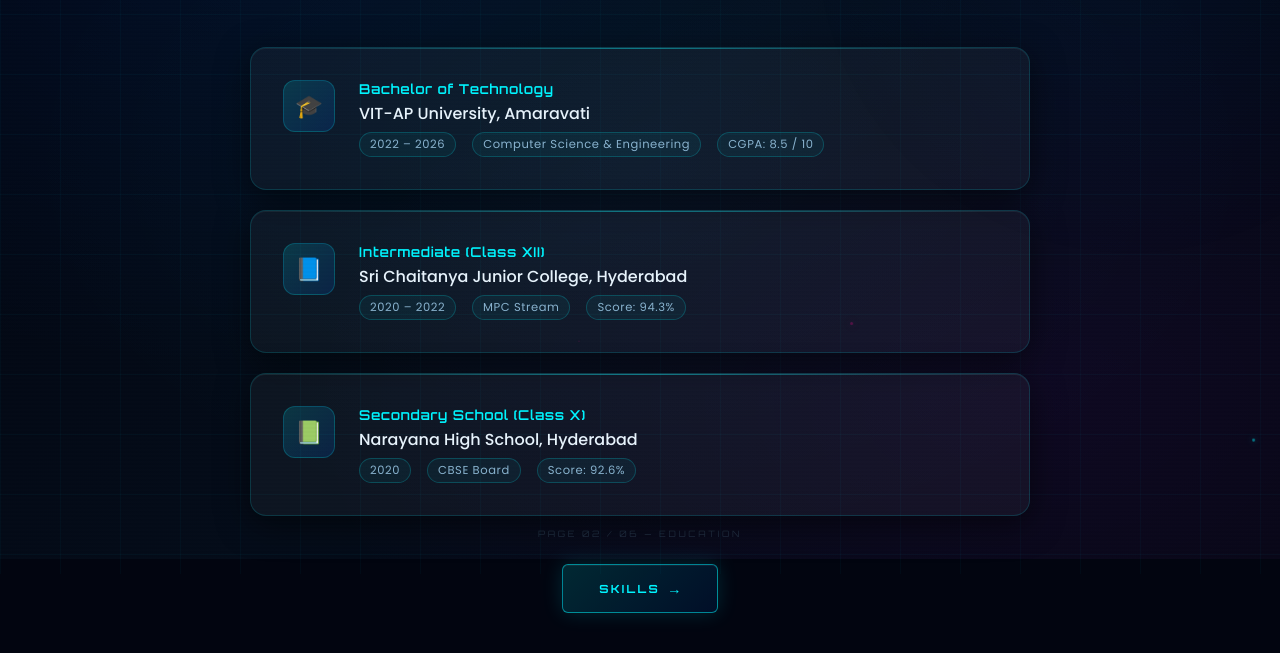
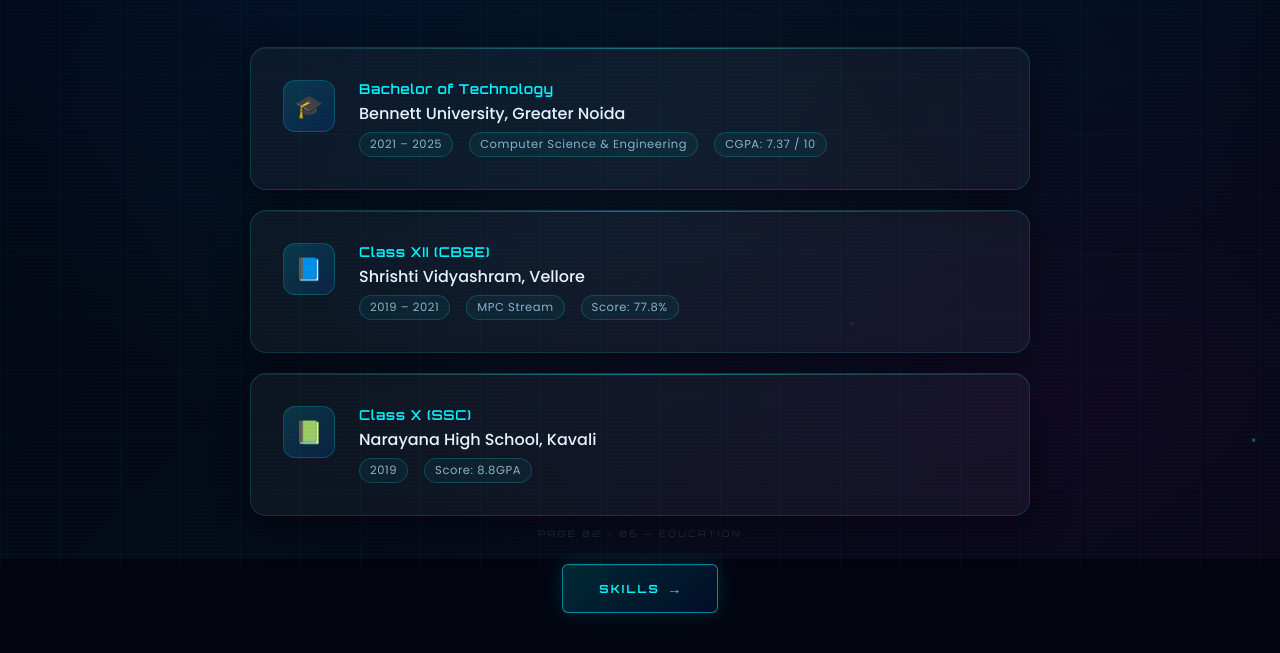
Before and after one commit to ramana-anumala/portfolio-website, a plain HTML site: page education.html in a window 1280 px wide. Shown: the part 241-894 px from the top of the page. Drawn offline with Linux system fonts and the light colour scheme.

Commit message:
Update education details in education.html

```diff
--- a/education.html
+++ b/education.html
@@ -27,7 +27,7 @@
   <!-- ======== NAVIGATION ======== -->
   <nav class="nav">
     <!-- Edit the brand/logo text below -->
-    <span class="nav-brand">RA</span>
+    <span class="nav-brand">AVR</span>
 
     <!-- Nav dots: active dot = index 1 -->
     <div class="nav-dots">
@@ -64,12 +64,12 @@
           <!-- Edit degree/qualification name -->
           <div class="edu-degree">Bachelor of Technology</div>
           <!-- Edit university/college name -->
-          <div class="edu-institution">VIT-AP University, Amaravati</div>
+          <div class="edu-institution">Bennett University, Greater Noida</div>
           <!-- Edit tags: year range, stream, score -->
           <div class="edu-meta">
-            <span class="edu-tag">2022 – 2026</span>
+            <span class="edu-tag">2021 – 2025</span>
             <span class="edu-tag">Computer Science & Engineering</span>
-            <span class="edu-tag">CGPA: 8.5 / 10</span>
+            <span class="edu-tag">CGPA: 7.37 / 10</span>
           </div>
         </div>
       </div>
@@ -81,14 +81,14 @@
         <div class="edu-icon">📘</div>
         <div class="edu-body">
           <!-- Edit qualification name -->
-          <div class="edu-degree">Intermediate (Class XII)</div>
+          <div class="edu-degree">Class XII (CBSE)</div>
           <!-- Edit institution name -->
-          <div class="edu-institution">Sri Chaitanya Junior College, Hyderabad</div>
+          <div class="edu-institution">Shrishti Vidyashram, Vellore</div>
           <!-- Edit tags -->
           <div class="edu-meta">
-            <span class="edu-tag">2020 – 2022</span>
+            <span class="edu-tag">2019 – 2021</span>
             <span class="edu-tag">MPC Stream</span>
-            <span class="edu-tag">Score: 94.3%</span>
+            <span class="edu-tag">Score: 77.8%</span>
           </div>
         </div>
       </div>
@@ -100,14 +100,13 @@
         <div class="edu-icon">📗</div>
         <div class="edu-body">
           <!-- Edit qualification name -->
-          <div class="edu-degree">Secondary School (Class X)</div>
+          <div class="edu-degree">Class X (SSC)</div>
           <!-- Edit institution name -->
-          <div class="edu-institution">Narayana High School, Hyderabad</div>
+          <div class="edu-institution">Narayana High School, Kavali</div>
           <!-- Edit tags -->
           <div class="edu-meta">
-            <span class="edu-tag">2020</span>
-            <span class="edu-tag">CBSE Board</span>
-            <span class="edu-tag">Score: 92.6%</span>
+            <span class="edu-tag">2019</span>
+            <span class="edu-tag">Score: 8.8GPA</span>
           </div>
         </div>
       </div>
```
